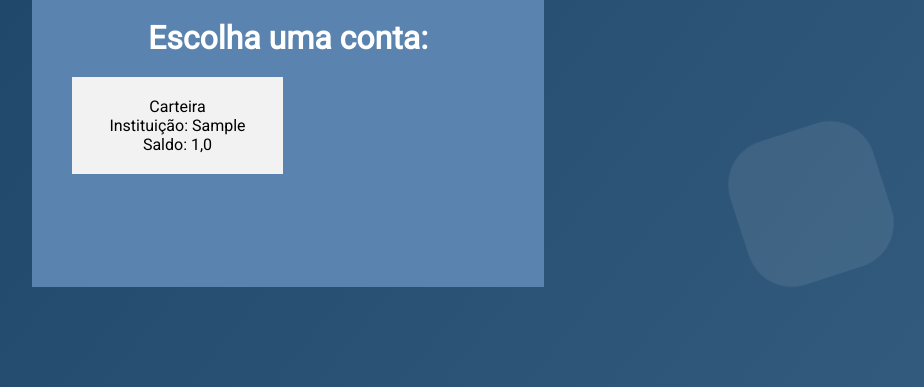
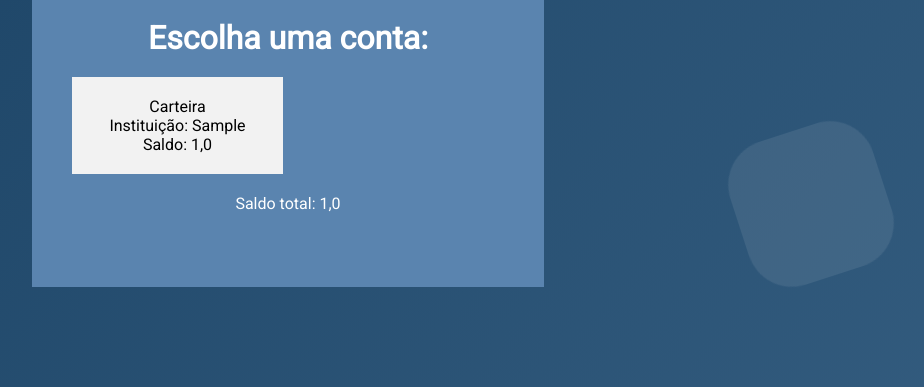
Before and after one commit to victorhostert/DesafioPubFuture, a Django app: page / in a window 1280 px wide. Shown: the part 71-458 px from the top of the page, without its empty margins (352-1276 px from the left). Run offline with Django 4.2, Linux system fonts and the light colour scheme; tables that the repository leaves empty hold one stand-in row (values such as "Sample post").

Commit message:
feat: saldo total agora é exibido na homepage

```diff
--- a/administrador_financas/views.py
+++ b/administrador_financas/views.py
@@ -3,7 +3,11 @@ from contas.models import Contas
 
 def homepage(request):
     contas = Contas.objects.all()
+    saldo_total = 0
+    for conta in contas:
+        saldo_total += conta.saldo
     context = {
-        'contas': contas
+        'contas': contas,
+        'saldo_total': saldo_total
     }
     return render(request, 'homepage.html', context)
--- a/templates/homepage.html
+++ b/templates/homepage.html
@@ -17,6 +17,9 @@
                 </div>
             {% endfor %}
         </div>
+        <div class="saldo_total">
+            <p>Saldo total: {{saldo_total}}</p>
+        </div>
     </div>
 {% else %}
     <div class="wrapper_menor">
```
